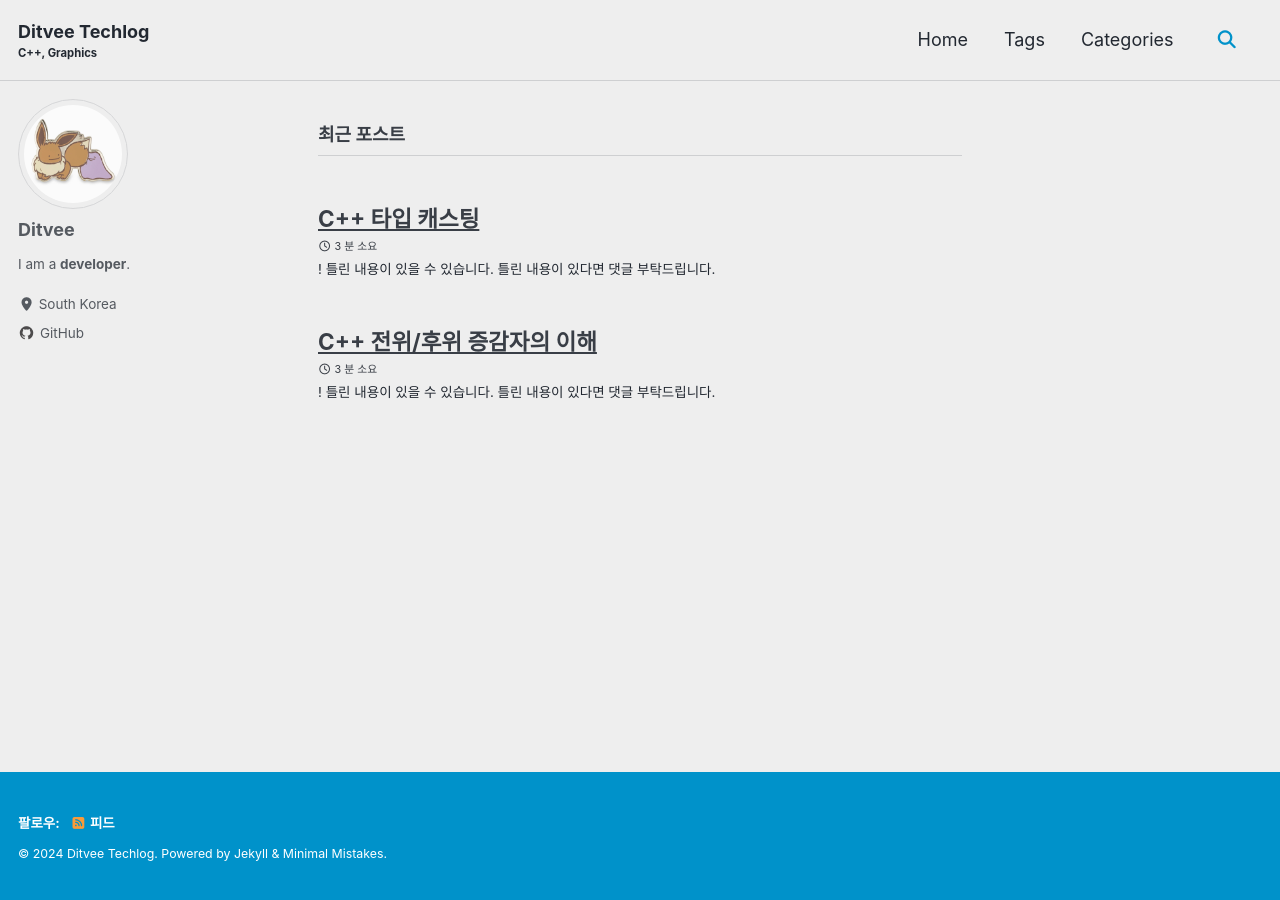
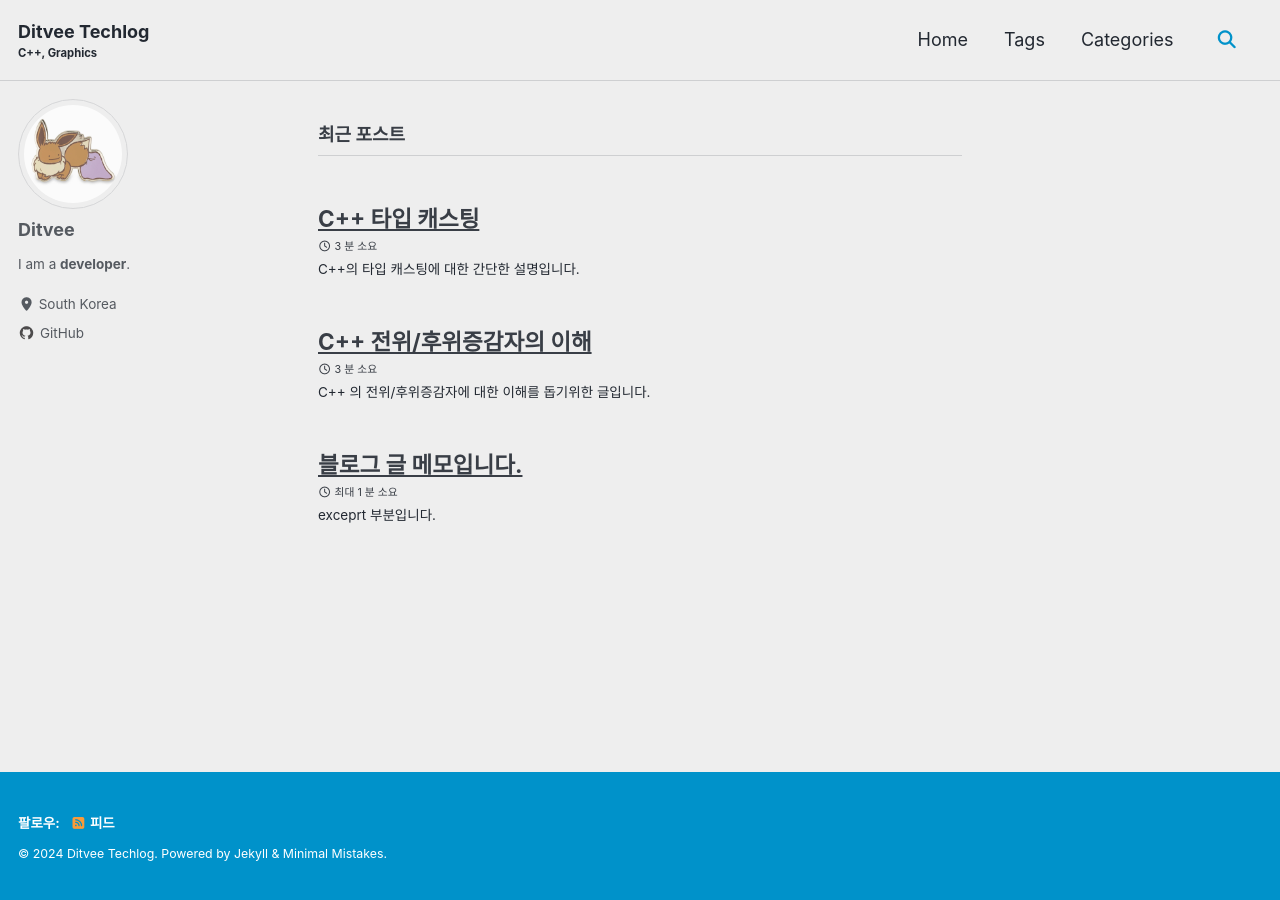
Before and after one commit to JuJinHyeong/JuJinHyeong.github.io, a Jekyll site: the page built from index.html, in a window 1280 px wide. Built offline with Jekyll 4.4.1, drawn with Linux system fonts in a browser that asks for light colours; cached includes are drawn as plain includes; some web fonts are replaced; the list of posts is cut into pages by our own code.

Commit message:
change post's configs

```diff
--- a/_posts/2024-05-15-c++-type-casting.md
+++ b/_posts/2024-05-15-c++-type-casting.md
@@ -1,5 +1,6 @@
 ---
 title: "C++ 타입 캐스팅"
+excerpt: "C++의 타입 캐스팅에 대한 간단한 설명입니다."
 categories:
   - Back To Basics
 tags:
@@ -11,6 +12,8 @@ tags:
 ---
 > ! 틀린 내용이 있을 수 있습니다. 틀린 내용이 있다면 댓글 부탁드립니다.
 {: .notice--danger}
+모든 테스트는 visual studio 22 에서 진행했습니다.
+{: .notice--info}
 
 # 개요
 c++에서 **타입을 다른 타입으로 변환**해주는 것은 캐스팅이라고 한다.
```
Also changed, not shown: _posts/2024-05-14-Blog-Post-테스트.md (added, +10 -0 lines), _posts/2024-05-14-c++-전위,후위증감자.md (+4 -1 lines), assets/images/default.png (added).
